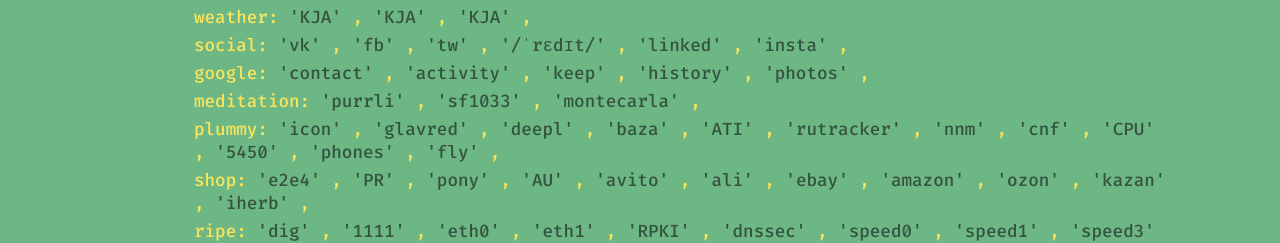
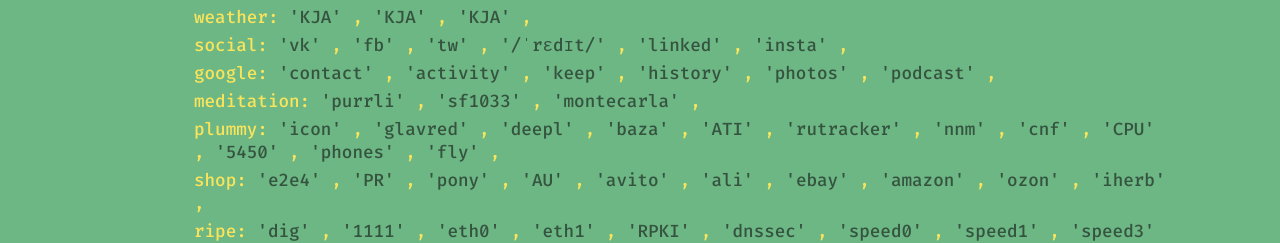
Before and after one commit to brjppru/brjppru.github.io, a plain HTML site: page index.html in a window 1280 px wide. Shown: the part 390-633 px from the top of the page. Drawn offline with Linux system fonts and the light colour scheme.

Commit message:
2023-05-16-235455 Apparently works-for-me is a crappy excuse.

```diff
--- a/index.html
+++ b/index.html
@@ -126,6 +126,10 @@
 
                                     <span class="value"><a href="https://photos.google.com/search/_tra_?referrer=GPU">'photos'</a></span>
                                     <span class="name">,</span>
+
+                                    <span class="value"><a href="https://podcasts.google.com/subscriptions">'podcast'</a></span>
+                                    <span class="name">,</span>
+
                             </li>
 
                             <li>
@@ -213,9 +217,6 @@
                                     <span class="value"><a href="https://ozon.ru/">'ozon'</a></span>
                                     <span class="name">,</span>
 
-                                    <span class="value"><a href="https://kazanexpress.ru/">'kazan'</a></span>
-                                    <span class="name">,</span>
-
                                     <span class="value"><a href="https://iherb.com">'iherb'</a></span>
                                     <span class="name">,</span>
 
@@ -250,7 +251,6 @@
 
                                     <span class="value"><a href="https://www.nperf.com/en/">'speed3'</a></span>
                                     <span class="name">,</span>
-
 
                                     <span class="value"><a href="https://www.cloudflare.com/ssl/encrypted-sni/">'SNI'</a></span>
                                     <span class="name">,</span>
```
